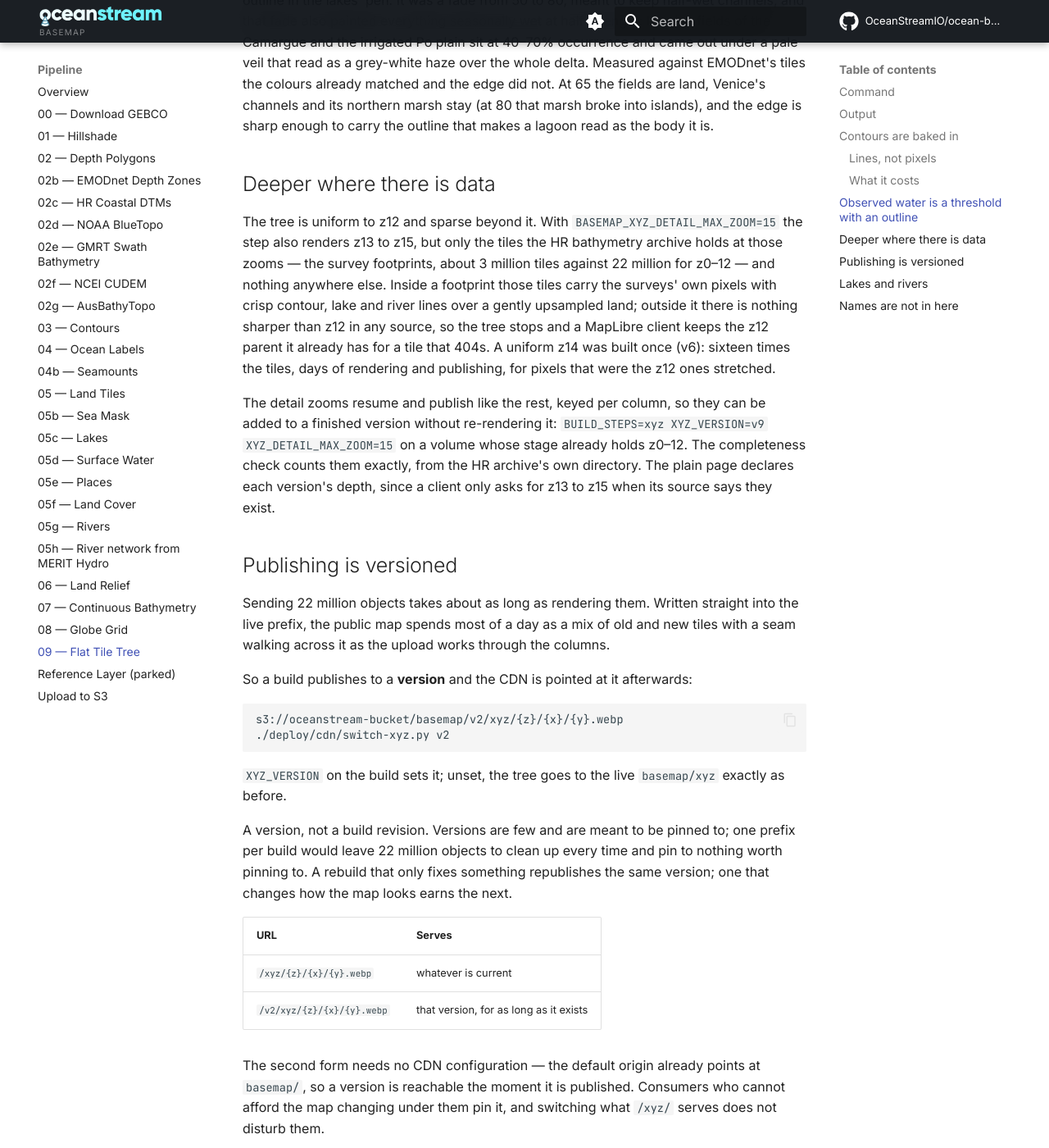
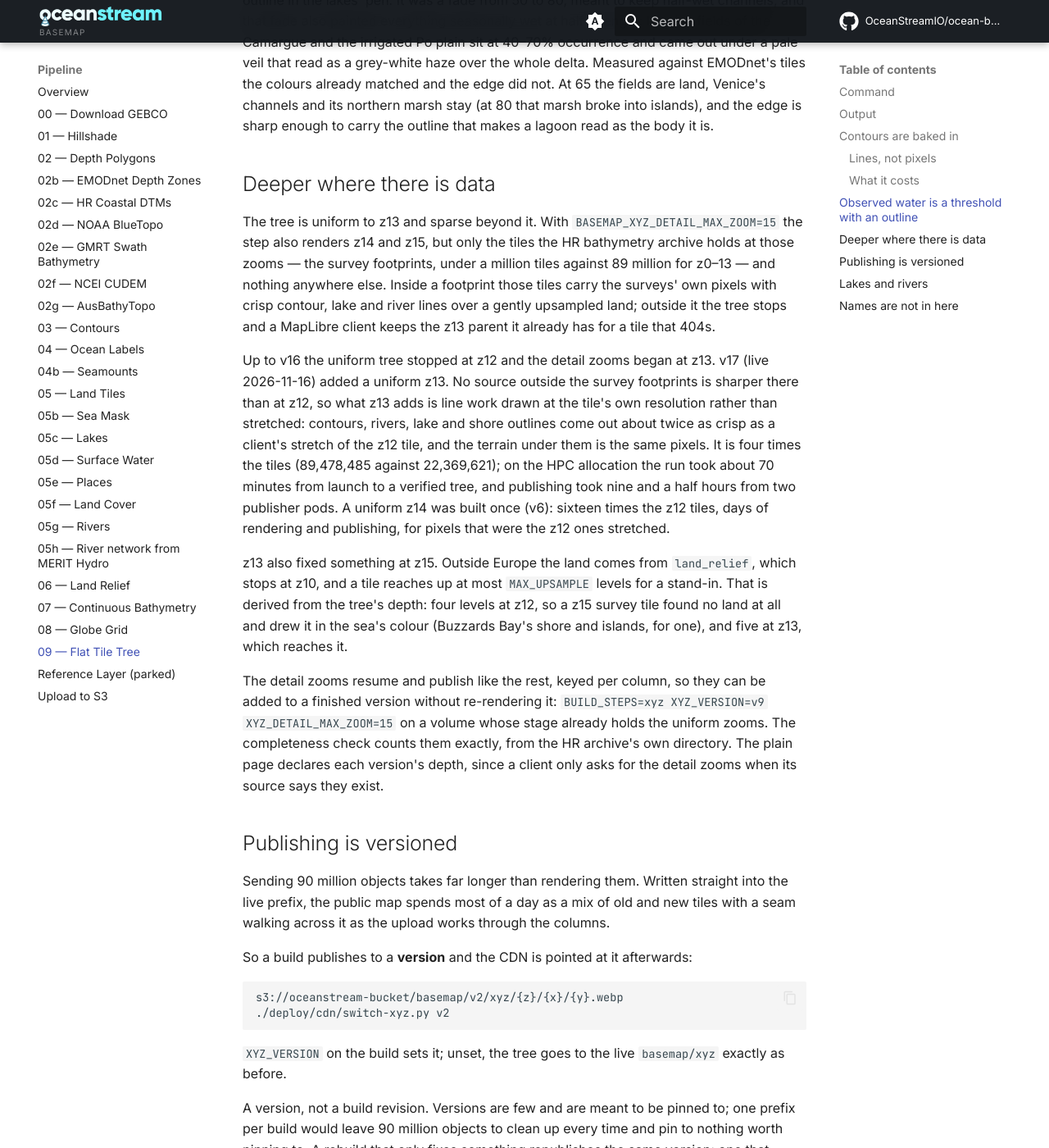
Before and after one commit to OceanStreamIO/ocean-basemap, an MkDocs documentation site: the page built from docs/pipeline/xyz.md, in a window 1280 px wide and 1400 px high, scrolled down 3897 px. Shown: the whole window at 82% size. Built offline with MkDocs 1.6.1 and Material for MkDocs 9.7.7, drawn with Linux system fonts in a browser that asks for light colours; comment, search, counter and statistics services are not loaded; some of the changed text lies outside the part shown.

Commit message:
xyz: uniform to z13 by default, as v17 is live
HPC builds default to z13 on 16 shards; the EDITO fallback Job stays at z12,
which at z13 would overrun its 48 h deadline. Docs and pinned counts follow.

````diff
--- a/docs/pipeline/xyz.md
+++ b/docs/pipeline/xyz.md
@@ -16,12 +16,13 @@ longer the truth.
 ## Output
 
 ```
-basemap/xyz/{z}/{x}/{y}.webp        z0–12, opaque, no alpha
+basemap/xyz/{z}/{x}/{y}.webp        z0–13, opaque, no alpha
 ```
 
-Past z12 the client stretches the last tile. Declare it and every library does
-this for you: `maxNativeZoom: 12` in Leaflet, `maxzoom: 12` in MapLibre,
-`maxZoom: 12` in OpenLayers, `maximumLevel: 12` in Cesium.
+Past z13 the client stretches the last tile. Declare it and every library does
+this for you: `maxNativeZoom: 13` in Leaflet, `maxzoom: 13` in MapLibre,
+`maxZoom: 13` in OpenLayers, `maximumLevel: 13` in Cesium. Trees up to v16
+stopped at z12.
 
 The tree is composited from the finished raster archives rather than rendered
 again from the grids, so it cannot drift from what the PMTiles show — it is
@@ -94,13 +95,17 @@ It is a threshold at 65% occurrence with a two-point band for the edge, and from
 
 ## Deeper where there is data
 
-The tree is uniform to z12 and sparse beyond it. With `BASEMAP_XYZ_DETAIL_MAX_ZOOM=15` the step also renders z13 to z15, but only the tiles the HR bathymetry archive holds at those zooms — the survey footprints, about 3 million tiles against 22 million for z0–12 — and nothing anywhere else. Inside a footprint those tiles carry the surveys' own pixels with crisp contour, lake and river lines over a gently upsampled land; outside it there is nothing sharper than z12 in any source, so the tree stops and a MapLibre client keeps the z12 parent it already has for a tile that 404s. A uniform z14 was built once (v6): sixteen times the tiles, days of rendering and publishing, for pixels that were the z12 ones stretched.
+The tree is uniform to z13 and sparse beyond it. With `BASEMAP_XYZ_DETAIL_MAX_ZOOM=15` the step also renders z14 and z15, but only the tiles the HR bathymetry archive holds at those zooms — the survey footprints, under a million tiles against 89 million for z0–13 — and nothing anywhere else. Inside a footprint those tiles carry the surveys' own pixels with crisp contour, lake and river lines over a gently upsampled land; outside it the tree stops and a MapLibre client keeps the z13 parent it already has for a tile that 404s.
 
-The detail zooms resume and publish like the rest, keyed per column, so they can be added to a finished version without re-rendering it: `BUILD_STEPS=xyz XYZ_VERSION=v9 XYZ_DETAIL_MAX_ZOOM=15` on a volume whose stage already holds z0–12. The completeness check counts them exactly, from the HR archive's own directory. The plain page declares each version's depth, since a client only asks for z13 to z15 when its source says they exist.
+Up to v16 the uniform tree stopped at z12 and the detail zooms began at z13. v17 (live 2026-11-16) added a uniform z13. No source outside the survey footprints is sharper there than at z12, so what z13 adds is line work drawn at the tile's own resolution rather than stretched: contours, rivers, lake and shore outlines come out about twice as crisp as a client's stretch of the z12 tile, and the terrain under them is the same pixels. It is four times the tiles (89,478,485 against 22,369,621); on the HPC allocation the run took about 70 minutes from launch to a verified tree, and publishing took nine and a half hours from two publisher pods. A uniform z14 was built once (v6): sixteen times the z12 tiles, days of rendering and publishing, for pixels that were the z12 ones stretched.
+
+z13 also fixed something at z15. Outside Europe the land comes from `land_relief`, which stops at z10, and a tile reaches up at most `MAX_UPSAMPLE` levels for a stand-in. That is derived from the tree's depth: four levels at z12, so a z15 survey tile found no land at all and drew it in the sea's colour (Buzzards Bay's shore and islands, for one), and five at z13, which reaches it.
+
+The detail zooms resume and publish like the rest, keyed per column, so they can be added to a finished version without re-rendering it: `BUILD_STEPS=xyz XYZ_VERSION=v9 XYZ_DETAIL_MAX_ZOOM=15` on a volume whose stage already holds the uniform zooms. The completeness check counts them exactly, from the HR archive's own directory. The plain page declares each version's depth, since a client only asks for the detail zooms when its source says they exist.
 
 ## Publishing is versioned
 
-Sending 22 million objects takes about as long as rendering them. Written
+Sending 90 million objects takes far longer than rendering them. Written
 straight into the live prefix, the public map spends most of a day as a mix of
 old and new tiles with a seam walking across it as the upload works through the
 columns.
@@ -116,7 +121,7 @@ s3://oceanstream-bucket/basemap/v2/xyz/{z}/{x}/{y}.webp
 `basemap/xyz` exactly as before.
 
 A version, not a build revision. Versions are few and are meant to be pinned
-to; one prefix per build would leave 22 million objects to clean up every time
+to; one prefix per build would leave 90 million objects to clean up every time
 and pin to nothing worth pinning to. A rebuild that only fixes something
 republishes the same version; one that changes how the map looks earns the
 next.
@@ -138,7 +143,7 @@ and does not strip the path pattern, which is why the keys end in
 
 Rolling back is the same script with the previous version, or `--default` to
 fall back to the unversioned tree. Deleting an old version is separate and
-deliberate: 22 million objects takes hours, and it is the only thing standing
+deliberate: 90 million objects takes hours, and it is the only thing standing
 between a bad switch and an outage.
 
 The per-column resume marks are keyed by prefix. Publishing the same staging
````
Also changed, not shown: docs/hpc.md (+4 -2 lines), 9 other files.
